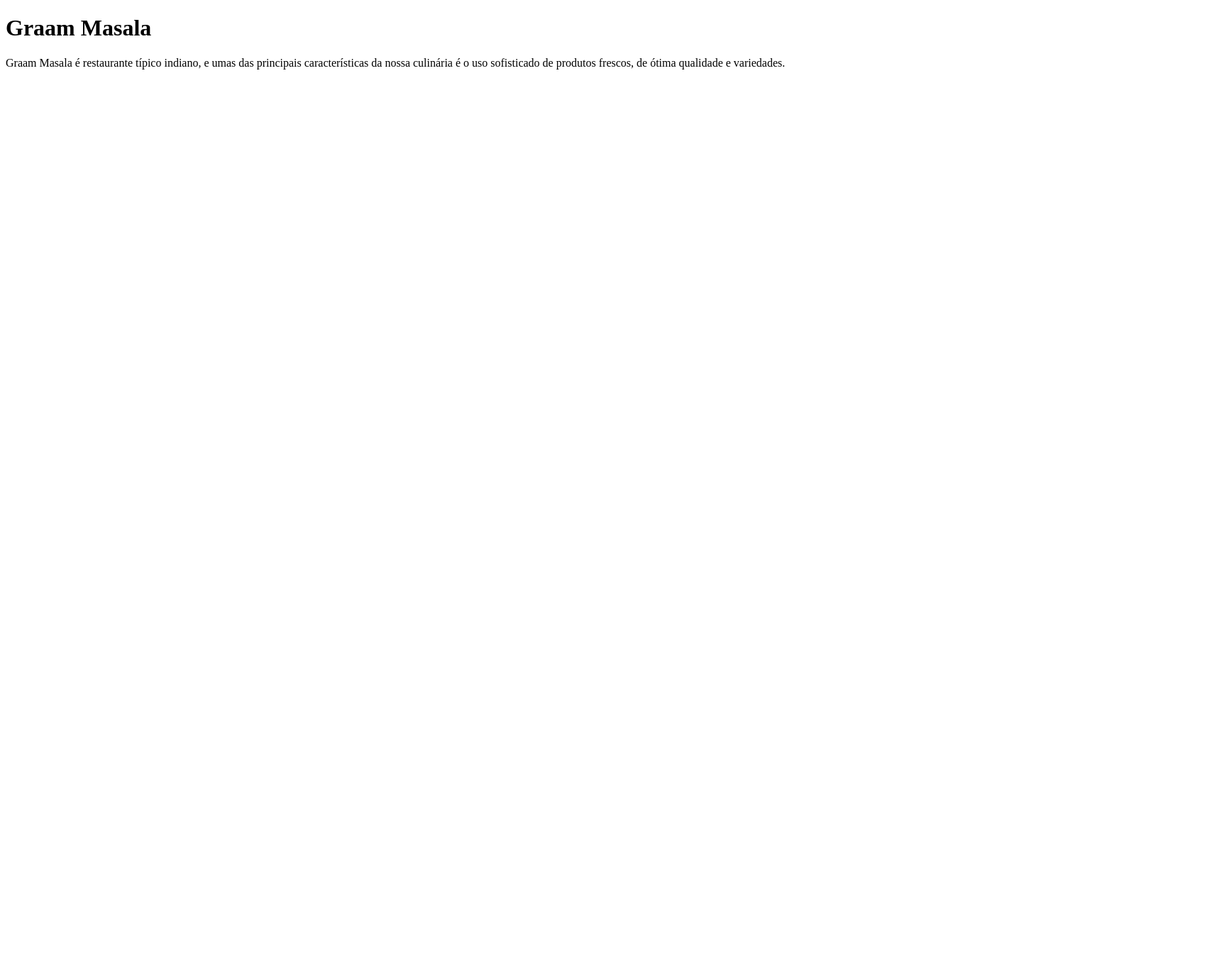
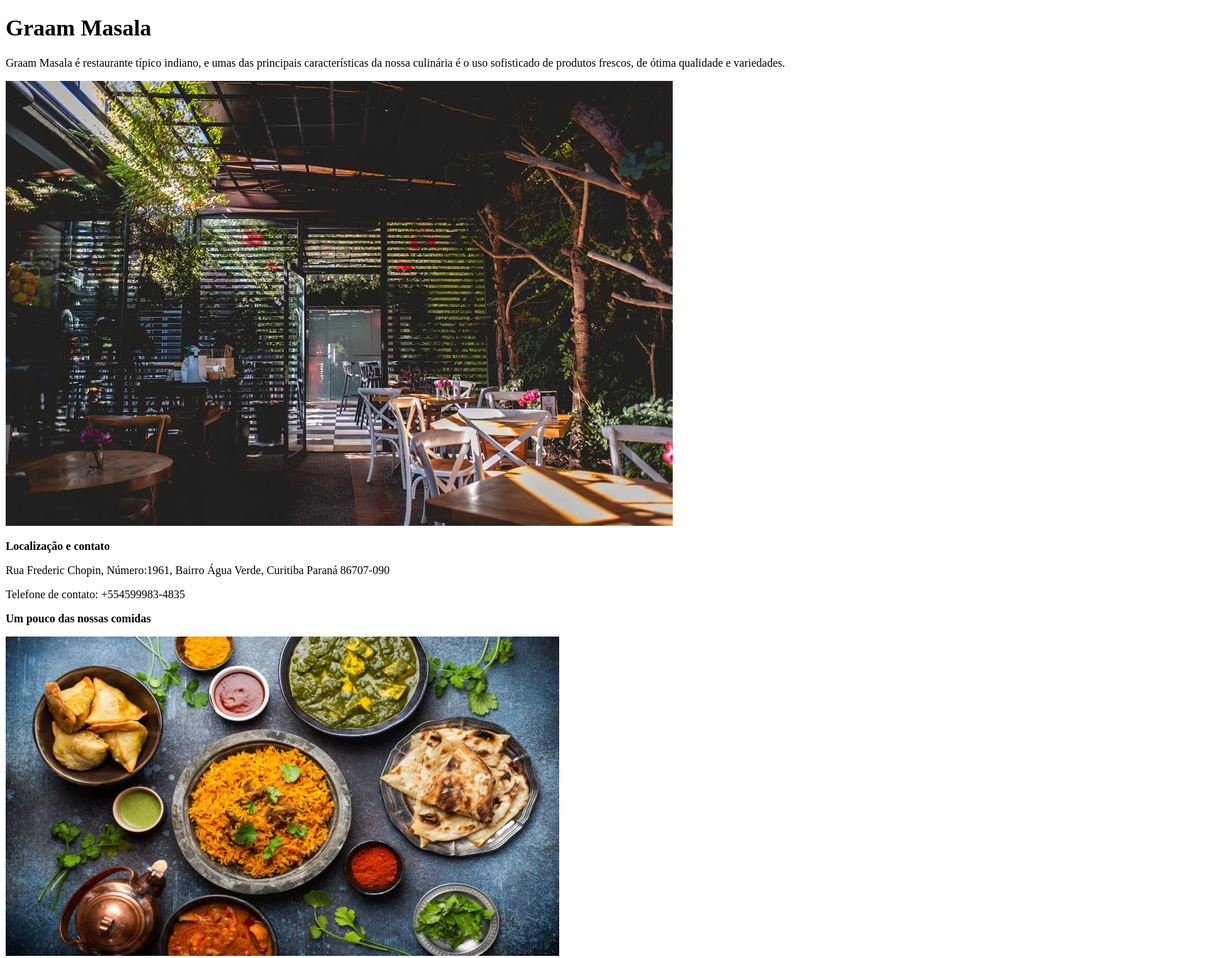
Before and after one commit to CBLMB/pensamento-computacional-Wilson-Joffre, a plain HTML site: page index.html in a window 1280 px wide. Shown: the top 1350 px of the page at 71% size, 1722 px wide, since content can reach past the window. Before the commit the page ends 800 px from the top, so only its background shows below. Drawn offline with Linux system fonts and the light colour scheme.

Commit message:
graam masala 02

```diff
--- a/index.html
+++ b/index.html
@@ -5,9 +5,17 @@
     <title></title>
   </head>
   <body>
-<h1>Graam Masala</h1>
-<p> Graam Masala é restaurante típico indiano, e umas das principais características da nossa
-culinária é o uso sofisticado de produtos frescos, de ótima qualidade e variedades.</p>
-<img src="" alt="">
- </body>
+    <h1>Graam Masala</h1>
+    <p> Graam Masala é restaurante típico indiano, e umas das principais características da nossa
+    culinária é o uso sofisticado de produtos frescos, de ótima qualidade e variedades.</p>
+    <img src="restaurante.jpg" >
+    <p><b> Localização e contato</b> </p>
+    <p> Rua Frederic Chopin, Número:1961, Bairro Água Verde, Curitiba Paraná 86707-090<p>
+    <p> Telefone de contato: +554599983-4835<p>
+    <p><b>Um pouco das nossas comidas</b> </p>
+    <img src="comidasindianas01.jpeg">
+    <img src="molhos02.jpeg">
+
+
+  </body>
 </html>
```
Also changed, not shown: comidasindianas01.jpeg (added), molhos02.jpeg (added), restaurante.jpg (added).
